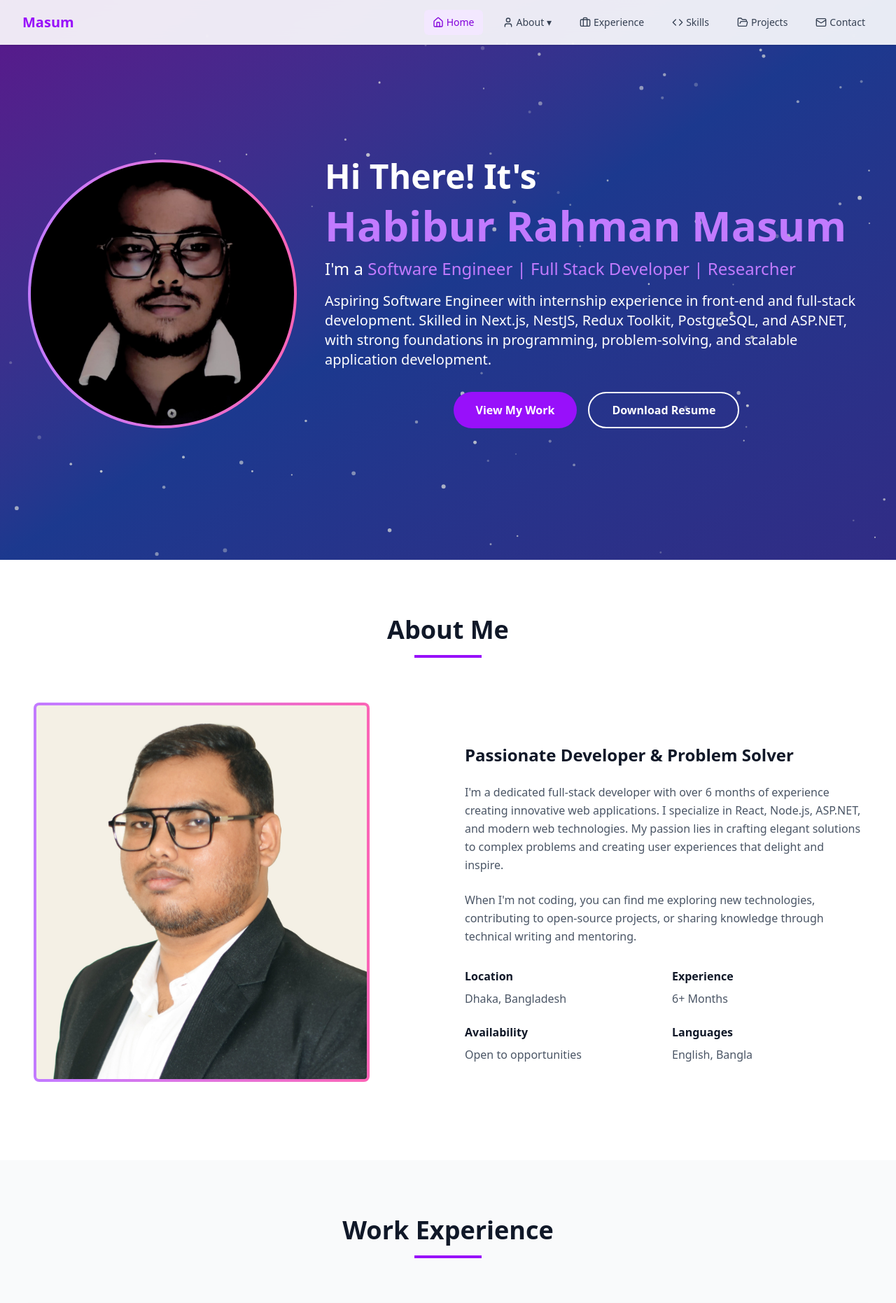
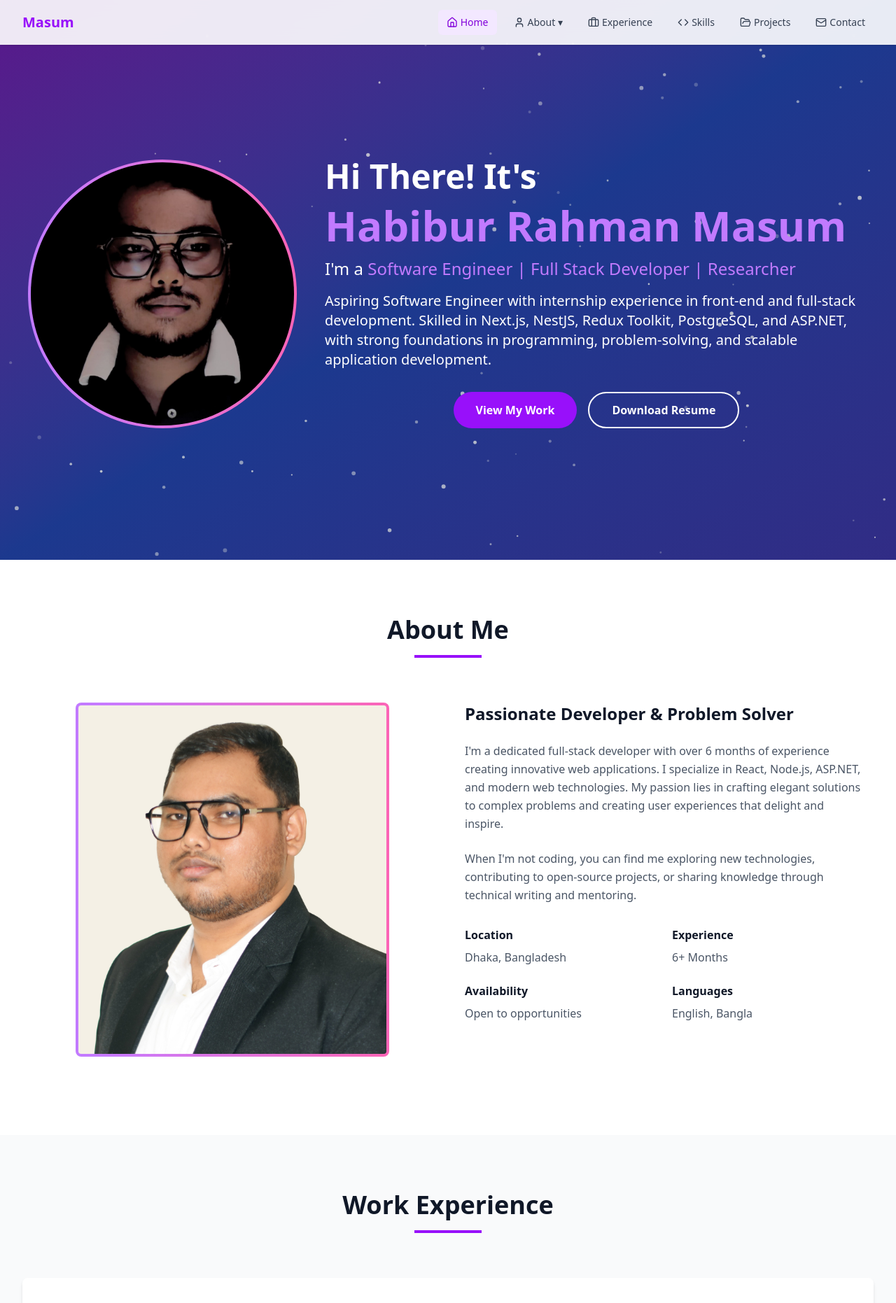
Before and after one commit to hrmasum99/my-portfolio, a React (Vite) app: page / in a window 1280 px wide. Shown: the top 1862 px of the page at 70% size. Built offline with nearby package versions, Linux system fonts and the light colour scheme.

Commit message:
Portfolio init

```diff
--- a/src/components/Navbar.jsx
+++ b/src/components/Navbar.jsx
@@ -45,7 +45,7 @@ const Navbar = () => {
 
   return (
     <nav className="fixed top-0 w-full bg-white/90 backdrop-blur-md shadow-sm z-50">
-      <div className="max-w-[96rem] mx-auto px-4 sm:px-6 lg:px-8">
+      <div className="max-w-[96rem] mx-auto px-4 md:px-6 lg:px-8">
         <div className="flex justify-between items-center h-16">
           <div className="flex-shrink-0">
             <h1 className="text-xl font-bold text-purple-600">Masum</h1>
@@ -76,7 +76,7 @@ const Navbar = () => {
 
           {/* Desktop Menu */}
           <div className="hidden md:block">
-            <div className="ml-10 flex items-center space-x-4">
+            <div className="ml-5 flex items-center space-x-3">
 
               {/* Home */}
               <button
--- a/src/components/Profile.jsx
+++ b/src/components/Profile.jsx
@@ -9,10 +9,10 @@ const Profile = () => {
           <div className="w-24 h-1 bg-purple-600 mx-auto"></div>
         </div>
 
-        <div className="grid md:grid-cols-2 gap-12 items-center">
+        <div className="grid md:grid-cols-2 gap-12 items-start">
           <div className="text-center md:text-left transform hover:scale-105 transition-all duration-300">
-            <div className="w-120 mx-auto md:mx-0 rounded-lg bg-gradient-to-r from-purple-400 to-pink-400 p-1 mb-8">
-              <img src={Masum} alt="Profile Image" className="w-full h-full rounded-sm bg-gray-300 flex items-center justify-center text-8xl"/>
+            <div className="max-w-xs md:max-w-sm lg:max-w-md mx-auto  rounded-lg bg-gradient-to-r from-purple-400 to-pink-400 p-1 mb-8">
+              <img src={Masum} alt="Profile Image" className="w-full rounded-sm bg-gray-300"/>
             </div>
           </div>
 
--- a/src/components/Publications.jsx
+++ b/src/components/Publications.jsx
@@ -6,7 +6,7 @@ const Publications = () => {
       title: "A Multimodal Deep Learning Framework for Integrating Visual, Textual, and Categorical Features in Retail Price Estimation",
       journal: "Array",
       year: "2025",
-      description: "This thesis presents a multimodal deep learning framework for retail price estimation. It leverages product images, descriptions, and categorical data to develop and compare two distinct model architectures: the Functional API and the Sequential API, ultimately aiming to find a balance between accuracy and computational efficiency.",
+      description: "This article presents a multimodal deep learning framework for retail price estimation. It leverages product images, descriptions, and categorical data to develop and compare two distinct model architectures: the Functional API and the Sequential API, ultimately aiming to find a balance between accuracy and computational efficiency.",
       link: "#"
     },
     {
```
